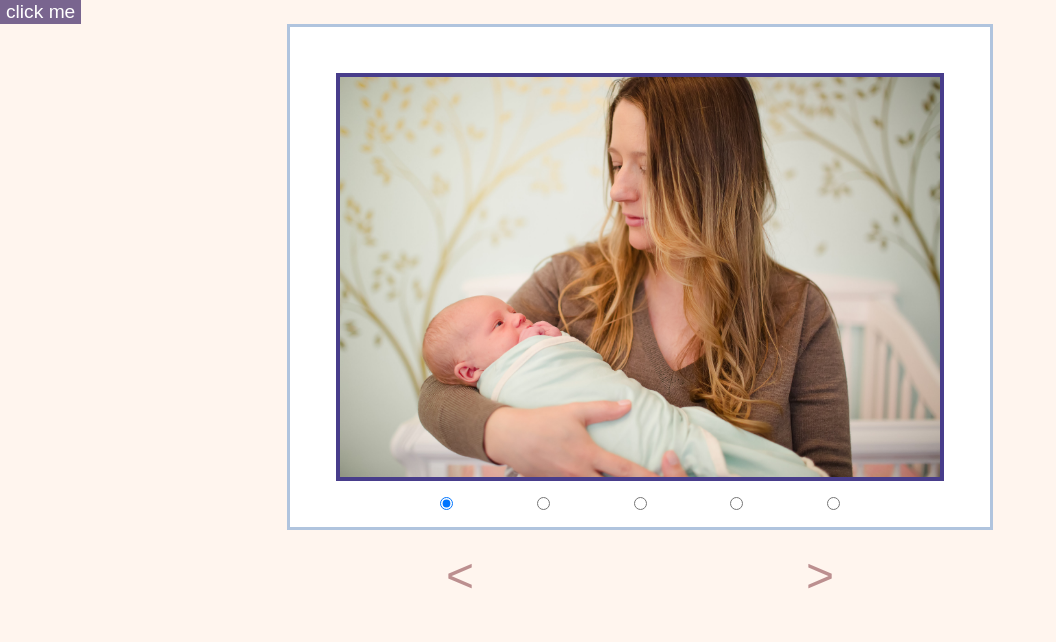
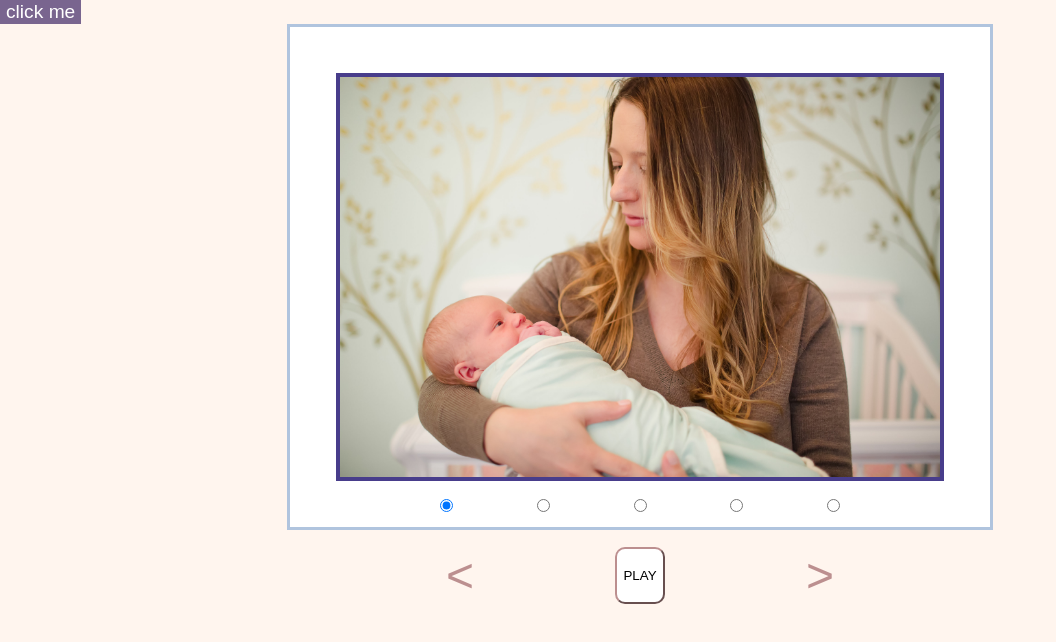
Before and after one commit to MissLiner/dropdown-module, a website built with webpack: page dist/index.html in a window 1280 px wide. Shown: the whole page, without its empty margins (0-1056 px from the left). Built offline with Linux system fonts and the light colour scheme.

Commit message:
Add play button and style

```diff
--- a/src/style.css
+++ b/src/style.css
@@ -28,16 +28,6 @@
     margin: 0px;
 }
 
-#nav-dot-container {
-    background-color: white;
-    display: flex;
-    justify-content: space-between;
-    margin-left: 150px;
-    margin-top: -30px;
-    position:absolute;
-    width: 400px;
-}
-
 #hide-effect {
     display: initial;
     visibility:hidden;
@@ -66,6 +56,11 @@
     margin: auto;
     width: 700px;
 }
+#play-btn {
+    background-color: white;
+    border-color:rosybrown;
+    border-radius: 10px;
+}
 #slider {
     background-color:black;
     display: flex;
@@ -83,7 +78,9 @@
     font-size: 48px;
 }
 #slider-btn-div {
+    display: flex;
     height: auto;
+    justify-content: space-between;
     left: 150px;
     position: relative;
     top: 20px;
@@ -94,6 +91,15 @@
 }
 #slider-btn-right {
     float: right;
+}
+#nav-dot-container {
+    background-color: white;
+    display: flex;
+    justify-content: space-between;
+    margin-left: 150px;
+    margin-top: -85px;
+    position:absolute;
+    width: 400px;
 }
 .hidden {
     display: none;
```
Also changed, not shown: dist/index.html, dist/main.js.
